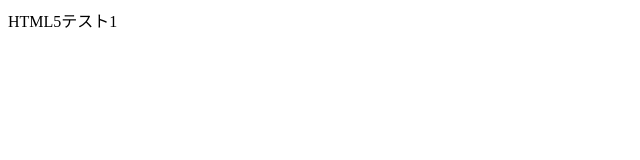
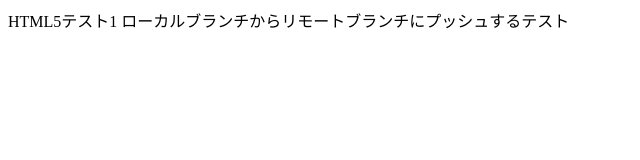
Before and after one commit to cwa1/HelloHtml, a plain HTML site: page index.html in a window 1280 px wide. Shown: the whole page, without its empty margins (0-640 px from the left). Drawn offline with Linux system fonts and the light colour scheme.

Commit message:
Push Test

```diff
--- a/index.html
+++ b/index.html
@@ -3,6 +3,6 @@
 		<head>HTML5テスト1</head>
 	</head>
 	<body>
-
+		ローカルブランチからリモートブランチにプッシュするテスト
 	</body>
 </html>
```
